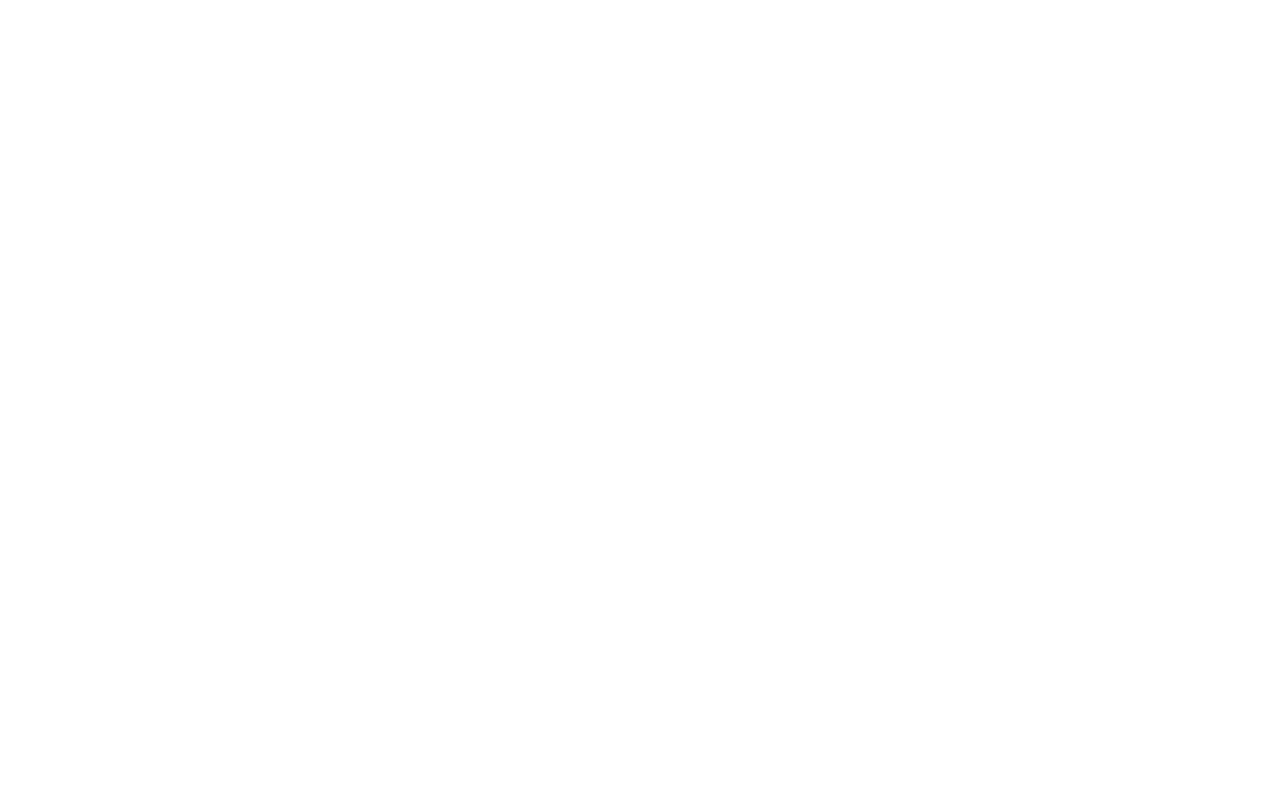
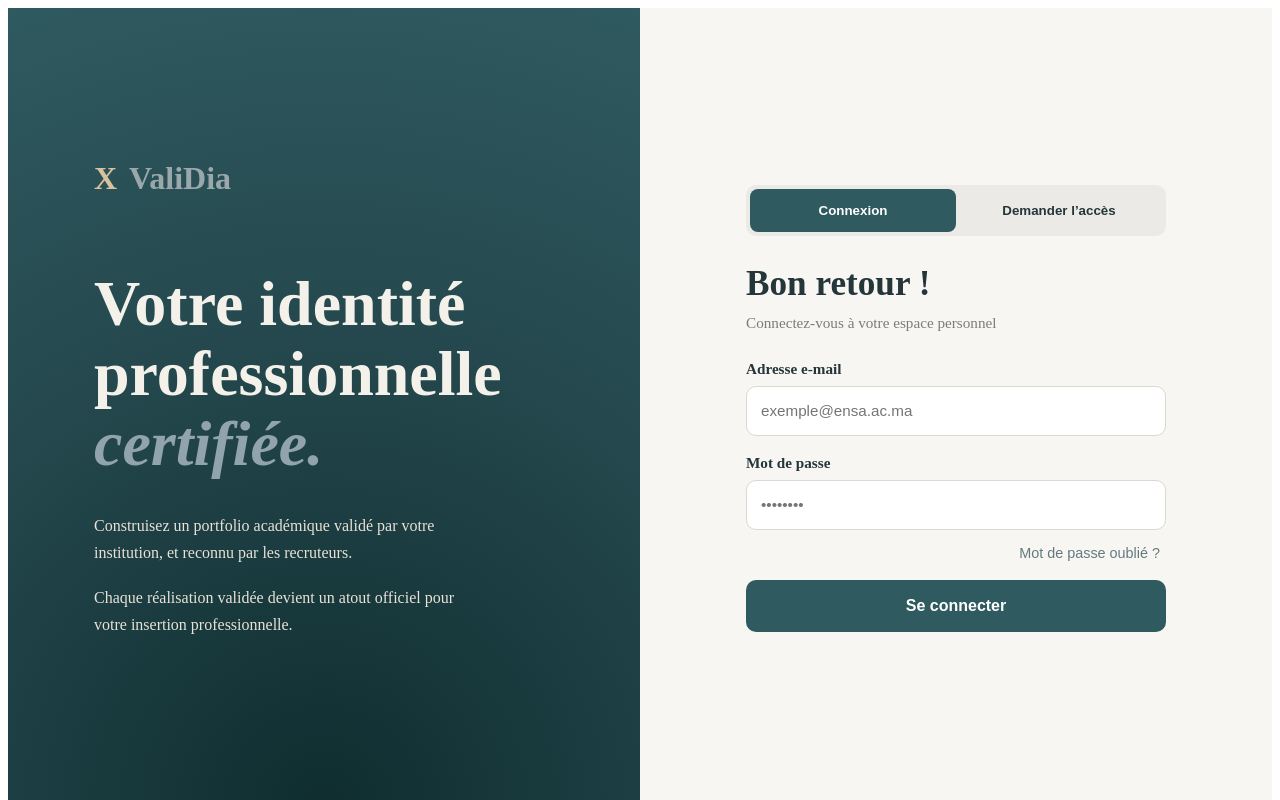
Before and after one commit to wolfrina19/testingPR, a Vue app in the folder frontend/: page /login in a window 1280 px wide. Shown: the top 800 px of the page. Built offline with nearby package versions, Linux system fonts and the light colour scheme.

Commit message:
initial login page

```diff
--- a/frontend/package.json
+++ b/frontend/package.json
@@ -9,7 +9,10 @@
     "preview": "vite preview"
   },
   "dependencies": {
-    "vue": "^3.5.32"
+    "axios": "^1.15.1",
+    "pinia": "^3.0.4",
+    "vue": "^3.5.32",
+    "vue-router": "^5.0.4"
   },
   "devDependencies": {
     "@vitejs/plugin-vue": "^6.0.6",
--- a/frontend/src/App.vue
+++ b/frontend/src/App.vue
@@ -1,5 +1,8 @@
 <script setup>
+import LoginView from './views/LoginView.vue'
 </script>
 
 <template>
+  <LoginView />
+  <router-view />
 </template>
--- /dev/null
+++ b/frontend/src/assets/styles/login.css
@@ -0,0 +1,191 @@
+.auth-page {
+    min-height: 100vh;
+    display: grid;
+    grid-template-columns: 1fr 1fr;
+    background: #f7f6f2;
+  }
+
+  .auth-left {
+    background: radial-gradient(circle at bottom, #0f2d2f 0%, #24484d 55%, #2f5a60 100%);
+    color: #f4f1ea;
+    display: flex;
+    align-items: center;
+    justify-content: center;
+    padding: 48px;
+  }
+
+  .brand-block {
+    width: 100%;
+    max-width: 460px;
+  }
+
+  .brand-logo-row {
+    display: flex;
+    align-items: center;
+    gap: 12px;
+    margin-bottom: 72px;
+  }
+
+  .brand-symbol {
+    font-size: 2rem;
+    font-weight: 700;
+    color: #d8c29d;
+  }
+
+  .brand-name {
+    font-size: 2rem;
+    font-weight: 700;
+    color: #9aa7ab;
+  }
+
+  .hero-text h1 {
+    margin: 0 0 32px;
+    font-size: 4rem;
+    line-height: 1.1;
+    font-weight: 700;
+    color: #f4f1ea;
+  }
+
+  .hero-text h1 span {
+    font-style: italic;
+    color: #91a4ab;
+  }
+
+  .hero-text p {
+    max-width: 370px;
+    margin: 0 0 18px;
+    font-size: 1rem;
+    line-height: 1.7;
+    color: #e8e2d7;
+  }
+
+  .auth-right {
+    display: flex;
+    align-items: center;
+    justify-content: center;
+    padding: 48px;
+    background: #f7f6f2;
+  }
+
+  .auth-card {
+    width: 100%;
+    max-width: 420px;
+  }
+
+  .auth-tabs {
+    display: flex;
+    margin-bottom: 28px;
+    background: #eceae6;
+    border-radius: 10px;
+    padding: 4px;
+  }
+
+  .tab {
+    flex: 1;
+    border: none;
+    background: transparent;
+    padding: 14px 18px;
+    border-radius: 8px;
+    font-weight: 600;
+    cursor: pointer;
+    color: #24363a;
+  }
+
+  .tab.active {
+    background: #2f5a60;
+    color: white;
+  }
+
+  .auth-form-block h2 {
+    margin: 0 0 10px;
+    font-size: 2.2rem;
+    color: #24363a;
+  }
+
+  .subtitle {
+    margin: 0 0 28px;
+    color: #7d7c79;
+    font-size: 0.95rem;
+  }
+
+  .auth-form {
+    display: flex;
+    flex-direction: column;
+    gap: 18px;
+  }
+
+  .form-group {
+    display: flex;
+    flex-direction: column;
+    gap: 8px;
+  }
+
+  .form-group label {
+    font-size: 0.95rem;
+    font-weight: 600;
+    color: #24363a;
+  }
+
+  .form-group input {
+    height: 48px;
+    border: 1px solid #ddd8d0;
+    border-radius: 10px;
+    padding: 0 14px;
+    font-size: 0.95rem;
+    background: white;
+    outline: none;
+  }
+
+  .form-group input:focus {
+    border-color: #2f5a60;
+  }
+
+  .forgot-password-row {
+    display: flex;
+    justify-content: flex-end;
+    margin-top: -4px;
+  }
+
+  .forgot-password {
+    background: none;
+    border: none;
+    color: #657a7e;
+    cursor: pointer;
+    font-size: 0.9rem;
+  }
+
+  .error-message {
+    margin: 0;
+    color: #c0392b;
+    font-size: 0.92rem;
+  }
+
+  .submit-btn {
+    height: 52px;
+    border: none;
+    border-radius: 10px;
+    background: #2f5a60;
+    color: white;
+    font-size: 1rem;
+    font-weight: 700;
+    cursor: pointer;
+  }
+
+  .submit-btn:disabled {
+    opacity: 0.7;
+    cursor: not-allowed;
+  }
+
+  @media (max-width: 1024px) {
+    .auth-page {
+      grid-template-columns: 1fr;
+    }
+
+    .auth-left {
+      min-height: 40vh;
+    }
+
+    .hero-text h1 {
+      font-size: 3rem;
+    }
+  }
--- /dev/null
+++ b/frontend/src/router/index.js
@@ -0,0 +1,19 @@
+import { createRouter, createWebHistory } from 'vue-router'
+import LoginView from '../views/LoginView.vue'
+
+const router = createRouter({
+  history: createWebHistory(),
+  routes: [
+    {
+      path: '/',
+      redirect: '/login',
+    },
+    {
+      path: '/login',
+      name: 'login',
+      component: LoginView,
+    },
+  ],
+})
+
+export default router
--- /dev/null
+++ b/frontend/src/services/api.js
@@ -0,0 +1,22 @@
+import axios from 'axios'
+import { useAuthStore } from '../stores/auth'
+
+const api = axios.create({
+  baseURL: import.meta.env.VITE_API_BASE_URL,
+  withCredentials: true,
+  headers: {
+    'Content-Type': 'application/json',
+  },
+})
+
+api.interceptors.request.use((config) => {
+  const authStore = useAuthStore()
+
+  if (authStore.accessToken) {
+    config.headers.Authorization = `Bearer ${authStore.accessToken}`
+  }
+
+  return config
+})
+
+export default api
--- /dev/null
+++ b/frontend/src/services/authService.js
@@ -0,0 +1,10 @@
+import api from './api'
+
+export const loginRequest = async ({ email, password }) => {
+  const response = await api.post('/auth/login', {
+    email,
+    password,
+  })
+
+  return response.data
+}
--- /dev/null
+++ b/frontend/src/stores/auth.js
@@ -0,0 +1,23 @@
+import { defineStore } from 'pinia'
+
+export const useAuthStore = defineStore('auth', {
+  state: () => ({
+    accessToken: null,
+    user: null,
+    isAuthenticated: false,
+  }),
+
+  actions: {
+    setAuthSession(data) {
+      this.accessToken = data.accessToken
+      this.user = data.user
+      this.isAuthenticated = true
+    },
+
+    clearAuthSession() {
+      this.accessToken = null
+      this.user = null
+      this.isAuthenticated = false
+    },
+  },
+})
--- /dev/null
+++ b/frontend/src/views/LoginView.vue
@@ -0,0 +1,155 @@
+<script setup>
+import { ref, computed } from 'vue'
+import { useRouter } from 'vue-router'
+import { useAuthStore } from '../stores/auth'
+import { loginRequest } from '../services/authService'
+import '../assets/styles/login.css'
+
+const router = useRouter()
+const authStore = useAuthStore()
+
+const email = ref('')
+const password = ref('')
+const errorMessage = ref('')
+const isLoading = ref(false)
+
+const allowedDomain = import.meta.env.VITE_ALLOWED_EMAIL_DOMAIN || 'ensa.ac.ma'
+
+const isEmailValid = computed(() => {
+  const regex = new RegExp(`^[a-zA-Z0-9._%+-]+@${allowedDomain.replace('.', '\\.')}$`)
+  return regex.test(email.value.trim())
+})
+
+const handleLogin = async () => {
+  errorMessage.value = ''
+
+  if (!email.value.trim() || !password.value.trim()) {
+    errorMessage.value = 'Veuillez remplir tous les champs.'
+    return
+  }
+
+  if (!isEmailValid.value) {
+    errorMessage.value = `L’adresse e-mail doit se terminer par @${allowedDomain}.`
+    return
+  }
+
+  try {
+    isLoading.value = true
+
+    const data = await loginRequest({
+      email: email.value.trim(),
+      password: password.value,
+    })
+
+    authStore.setAuthSession({
+      accessToken: data.accessToken,
+      user: data.user,
+    })
+
+    router.push('/dashboard')
+  } catch (error) {
+    errorMessage.value =
+      error?.response?.data?.message ||
+      'Connexion impossible. Vérifiez vos identifiants.'
+  } finally {
+    isLoading.value = false
+  }
+}
+
+const goToRequestAccess = () => {
+  router.push('/request-access')
+}
+
+const goToForgotPassword = () => {
+  router.push('/forgot-password')
+}
+</script>
+
+<template>
+  <div class="auth-page">
+    <section class="auth-left">
+      <div class="brand-block">
+        <div class="brand-logo-row">
+          <span class="brand-symbol">X</span>
+          <span class="brand-name">ValiDia</span>
+        </div>
+
+        <div class="hero-text">
+          <h1>
+            Votre identité<br />
+            professionnelle<br />
+            <span>certifiée.</span>
+          </h1>
+
+          <p>
+            Construisez un portfolio académique validé par votre institution,
+            et reconnu par les recruteurs.
+          </p>
+
+          <p>
+            Chaque réalisation validée devient un atout officiel pour votre
+            insertion professionnelle.
+          </p>
+        </div>
+      </div>
+    </section>
+
+    <section class="auth-right">
+      <div class="auth-card">
+        <div class="auth-tabs">
+          <button class="tab active" type="button">Connexion</button>
+          <button class="tab" type="button" @click="goToRequestAccess">
+            Demander l’accès
+          </button>
+        </div>
+
+        <div class="auth-form-block">
+          <h2>Bon retour !</h2>
+          <p class="subtitle">Connectez-vous à votre espace personnel</p>
+
+          <form class="auth-form" @submit.prevent="handleLogin">
+            <div class="form-group">
+              <label for="email">Adresse e-mail</label>
+              <input
+                id="email"
+                v-model="email"
+                type="email"
+                placeholder="exemple@ensa.ac.ma"
+                autocomplete="email"
+              />
+            </div>
+
+            <div class="form-group">
+              <label for="password">Mot de passe</label>
+              <input
+                id="password"
+                v-model="password"
+                type="password"
+                placeholder="••••••••"
+                autocomplete="current-password"
+              />
+            </div>
+
+            <div class="forgot-password-row">
+              <button
+                class="forgot-password"
+                type="button"
+                @click="goToForgotPassword"
+              >
+                Mot de passe oublié ?
+              </button>
+            </div>
+
+            <p v-if="errorMessage" class="error-message">
+              {{ errorMessage }}
+            </p>
+
+            <button class="submit-btn" type="submit" :disabled="isLoading">
+              {{ isLoading ? 'Connexion...' : 'Se connecter' }}
+            </button>
+          </form>
+        </div>
+      </div>
+    </section>
+  </div>
+</template>
```
Also changed, not shown: frontend/src/main.js (+8 -1 lines), 2 other files (tests, documents, lock files or other folders).
